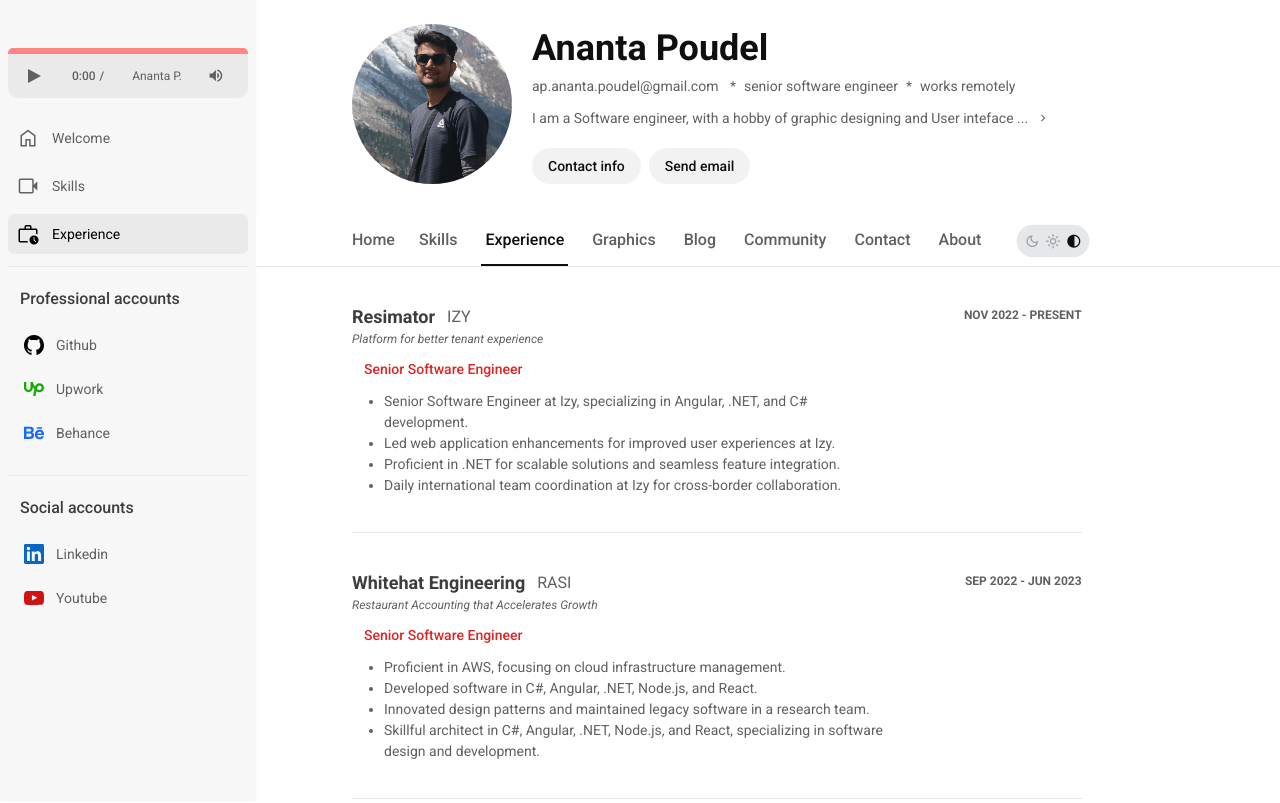
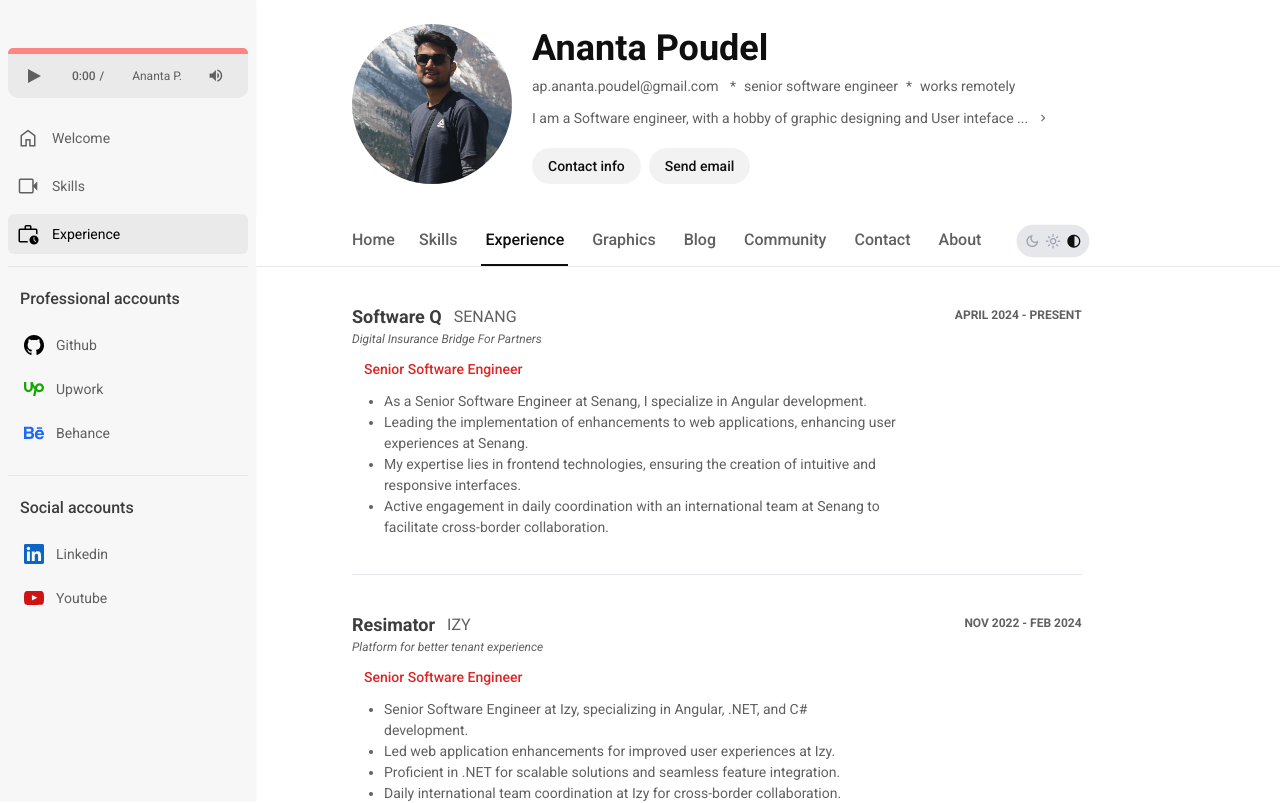
Before and after one commit to Ananta580/portfolio-2023, an Angular app: page /experience in a window 1280 px wide. Shown: the top 803 px of the page. Built offline with nearby package versions, Linux system fonts and the light colour scheme.

Commit message:
Updated recent expereince

```diff
--- a/src/app/main/pages/contact/contact.component.ts
+++ b/src/app/main/pages/contact/contact.component.ts
@@ -12,10 +12,10 @@ export class ContactComponent implements OnInit {
   ngOnInit(): void {
     if (
       Intl.DateTimeFormat().resolvedOptions().timeZone.toLocaleLowerCase() !==
-      'asia/katmandu'
+      'asia/kuala_lumpur '
     ) {
       this.contactNo = '+1-4378187032';
-      this.address = '3765 Sheppard Avenue E | Ontario | Canada';
+      this.address = '6 Amulet Street | Ontario | Canada';
     }
   }
 }
--- a/src/app/main/pages/experience/experience.component.ts
+++ b/src/app/main/pages/experience/experience.component.ts
@@ -8,12 +8,26 @@ import { Component } from '@angular/core';
 export class ExperienceComponent {
   workExperiences = [
     {
+      company: 'Software Q',
+      companySlogan: 'Digital Insurance Bridge For Partners',
+      project: 'Senang',
+      projectUrl: 'https://senang.io/',
+      position: 'Senior Software Engineer',
+      timeline: 'April 2024 - present',
+      workDescription: [
+        'As a Senior Software Engineer at Senang, I specialize in Angular development.',
+        'Leading the implementation of enhancements to web applications, enhancing user experiences at Senang.',
+        'My expertise lies in frontend technologies, ensuring the creation of intuitive and responsive interfaces.',
+        'Active engagement in daily coordination with an international team at Senang to facilitate cross-border collaboration.',
+      ],
+    },
+    {
       company: 'Resimator',
       companySlogan: 'Platform for better tenant experience',
       project: 'Izy',
       projectUrl: 'https://izy.no/en/',
       position: 'Senior Software Engineer',
-      timeline: 'Nov 2022 - present',
+      timeline: 'Nov 2022 - Feb 2024',
       workDescription: [
         'Senior Software Engineer at Izy, specializing in Angular, .NET, and C# development.',
         'Led web application enhancements for improved user experiences at Izy.',
```
Also changed, not shown: 1 other file (tests, documents, lock files or other folders).
